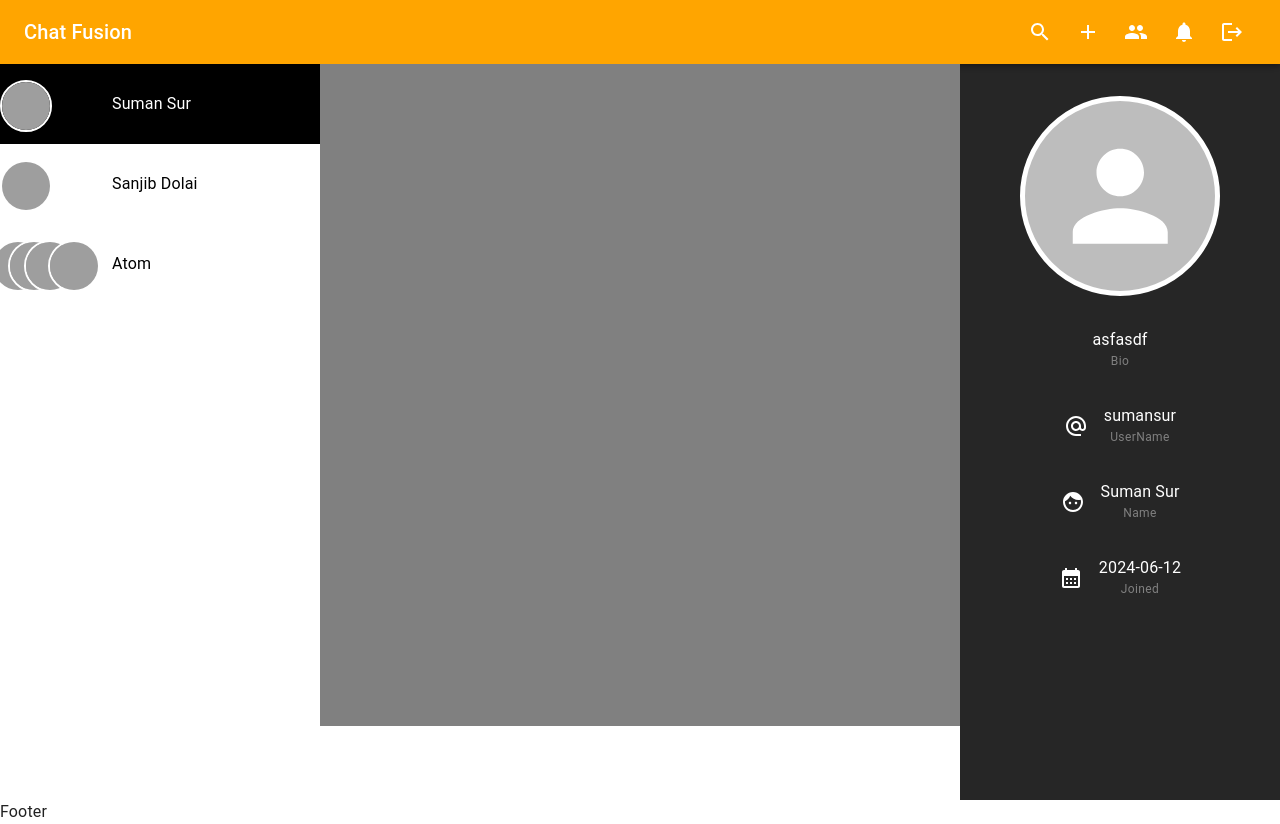
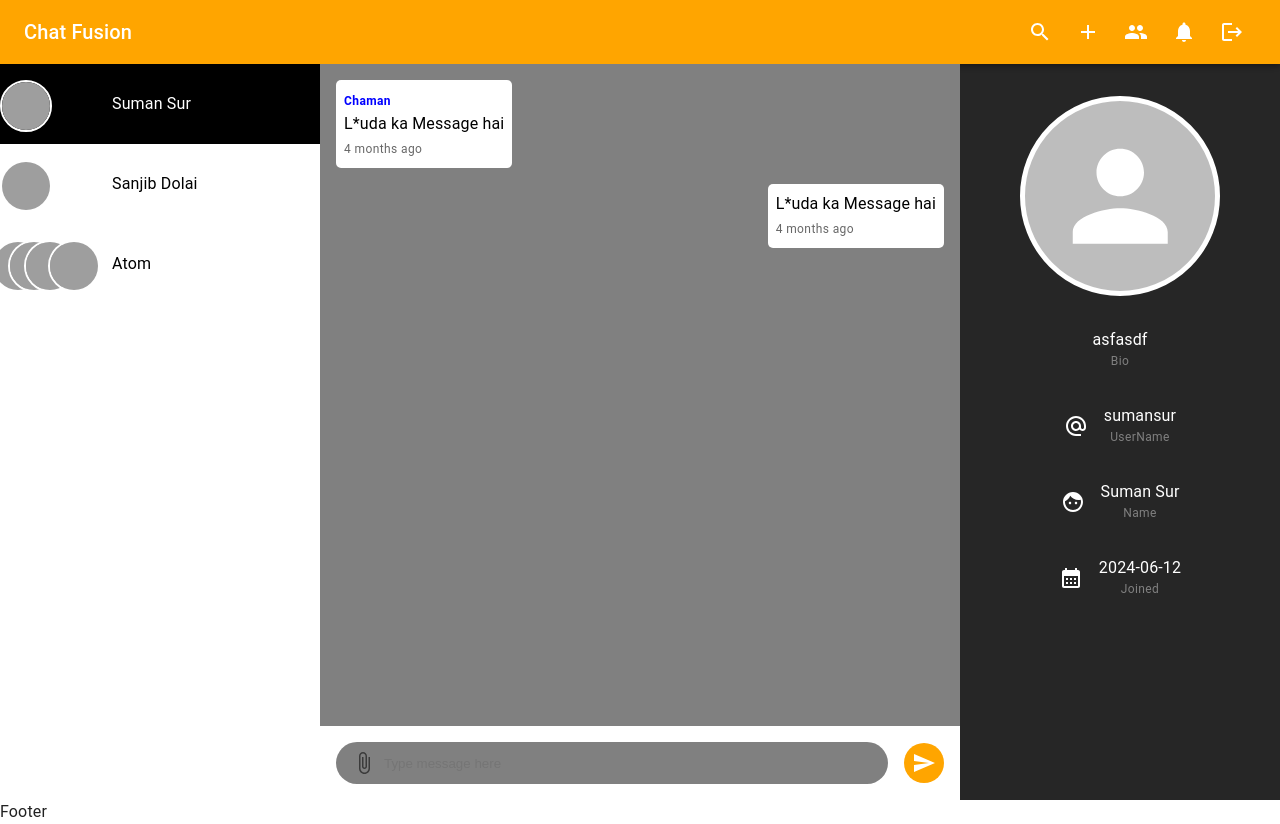
Before and after one commit to sumansur98/Chat-Fusion, a React app in the folder client/: page /chat/1 in a window 1280 px wide. Built offline with nearby package versions, Linux system fonts and the light colour scheme; grey boxes are pictures that could not be loaded; the HTML template or start-up script is replaced by a standard one.

Commit message:
message component

```diff
--- /dev/null
+++ b/client/src/components/dialogs/FileMenu.jsx
@@ -0,0 +1,12 @@
+import { Menu } from '@mui/material'
+import React from 'react'
+
+const FileMenu = ({anchorE1}) => {
+  return (
+    <Menu anchorE1={anchorE1}>
+        sad
+    </Menu>
+  )
+}
+
+export default FileMenu
--- /dev/null
+++ b/client/src/components/shared/MessageComponent.jsx
@@ -0,0 +1,73 @@
+import { Box, Typography } from '@mui/material';
+import React, { memo } from 'react';
+import moment from "moment";
+
+const MessageComponent = ({ message, user }) => {
+
+    const { sender, content, attachments = [], createdAt } = message;
+
+    const sameSender = sender?._id === user?._id;
+
+    const timeAgo = moment(createdAt).fromNow();
+
+    return (
+        <div
+            style={{
+                alignSelf: sameSender ? 'flex-end' : 'flex-start',
+                backgroundColor: 'white',
+                color: 'black',
+                borderRadius: '5px',
+                padding: '0.5rem',
+                width: 'fit-content'
+            }}>
+            {
+                !sameSender && (
+                    <Typography
+                        color={'blue'}
+                        fontWeight={600}
+                        variant='caption'>
+                        {sender.name}
+                    </Typography>
+                )
+            }
+
+            {
+                content && <Typography>{content}</Typography>
+            }
+
+            {/* attachments here */}
+
+
+            <Typography
+                variant='caption'
+                color={'text.secondary'}>
+                {timeAgo}
+            </Typography>
+
+            {
+                attachments.length>0 && (
+                    attachments.map((i, index) => {
+                        const url = i.url;
+                        const file = 'asd';
+                        return (
+                            <Box key={index}>
+                                <a
+                                href=""
+                                target='_blank'
+                                download
+                                style={{
+                                    color:'black'
+                                }}>
+
+                                </a>
+                            </Box>
+                        )
+                    })
+                )
+            }
+
+        </div>
+    )
+}
+
+export default memo(MessageComponent);
--- a/client/src/components/styles/StyledComponents.jsx
+++ b/client/src/components/styles/StyledComponents.jsx
@@ -22,3 +22,13 @@ export const Link = styled(LinkComponent)({
     backgroundColor: "rgb(0,0,0,0.1)",
  },
 });
+
+export const InputBox = styled('input')`
+  width : 100%;
+  height : 100%;
+  border : none;
+  outline : none;
+  padding :0 3rem;
+  border-radius : 1.5rem;
+  background-color : gray;
+`
--- a/client/src/constants/SampleData.js
+++ b/client/src/constants/SampleData.js
@@ -64,3 +64,35 @@ export const sampleNotifications = [
     _id: "3",
   },
 ];
+
+export const sampleMsgs = [{
+  attachments: [
+    {
+      public_id: "asdsad",
+      url: "https://www.w3schools.com/howto/img_avatar.png",
+    },
+  ],
+  content: "L*uda ka Message hai",
+  _id: "sfnsdjkfsdnfkjsbnd",
+  sender: {
+    _id: "user._id",
+    name: "Chaman"
+  },
+  chat: "chatId",
+  createdAt: "2024-02-12T10:41:30.630Z",
+},{
+  attachments: [
+    {
+      public_id: "asdsad",
+      url: "https://www.w3schools.com/howto/img_avatar.png",
+    },
+  ],
+  content: "L*uda ka Message hai",
+  _id: "sfnsdjkfsdnfkjsbnd",
+  sender: {
+    _id: "asdfasdfsadf",
+    name: "Chaman"
+  },
+  chat: "chatId",
+  createdAt: "2024-02-12T10:41:30.630Z",
+},]
--- /dev/null
+++ b/client/src/lib/features.js
@@ -0,0 +1,5 @@
+const fileFormat = (url) => {
+
+}
+
+export { fileFormat };
--- a/client/src/pages/Chat.jsx
+++ b/client/src/pages/Chat.jsx
@@ -1,6 +1,17 @@
 import React, { useRef } from "react";
 import AppLayout from "../components/layouts/AppLayout";
-import { Stack } from "@mui/material";
+import { IconButton, Stack } from "@mui/material";
+import { AttachFile as AttachFileIcon, Send as SendIcon } from "@mui/icons-material";
+import { InputBox } from "../components/styles/StyledComponents";
+import { orange } from "@mui/material/colors";
+import FileMenu from "../components/dialogs/FileMenu";
+import { sampleMsgs } from "../constants/SampleData";
+import MessageComponent from "../components/shared/MessageComponent";
+
+const user = {
+  _id : 'asdfasdfsadf',
+  name : 'Suman Sur'
+}
 
 const Chat = () => {
   const containerRef = useRef(null);
@@ -20,11 +31,42 @@ const Chat = () => {
         }}
       >
         {/* messages rendered here*/}
+        {
+          sampleMsgs.map(i => (
+            <MessageComponent message={i} user={user}></MessageComponent>
+          ))
+        }
       </Stack>
 
       <form style={{ height: "10%" }}>
+        <Stack direction={'row'} height={'100%'} padding={'1rem'} alignItems={'center'} position={'relative'}>
+          <IconButton
+          sx={{
+            position : 'absolute',
+            left : '1.5rem'
+          }}>
+            <AttachFileIcon />
+          </IconButton>
 
+          <InputBox placeholder="Type message here" />
+
+          <IconButton
+            type="submit"
+            sx={{
+              backgroundColor: 'orange',
+              color: 'white',
+              marginLeft: '1rem',
+              padding: '0.5rem',
+              "&:hover": {
+                bgcolor: 'error.dark'
+              }
+            }}>
+            <SendIcon />
+          </IconButton>
+        </Stack>
       </form>
+
+      <FileMenu />
     </>
   );
 };
```
